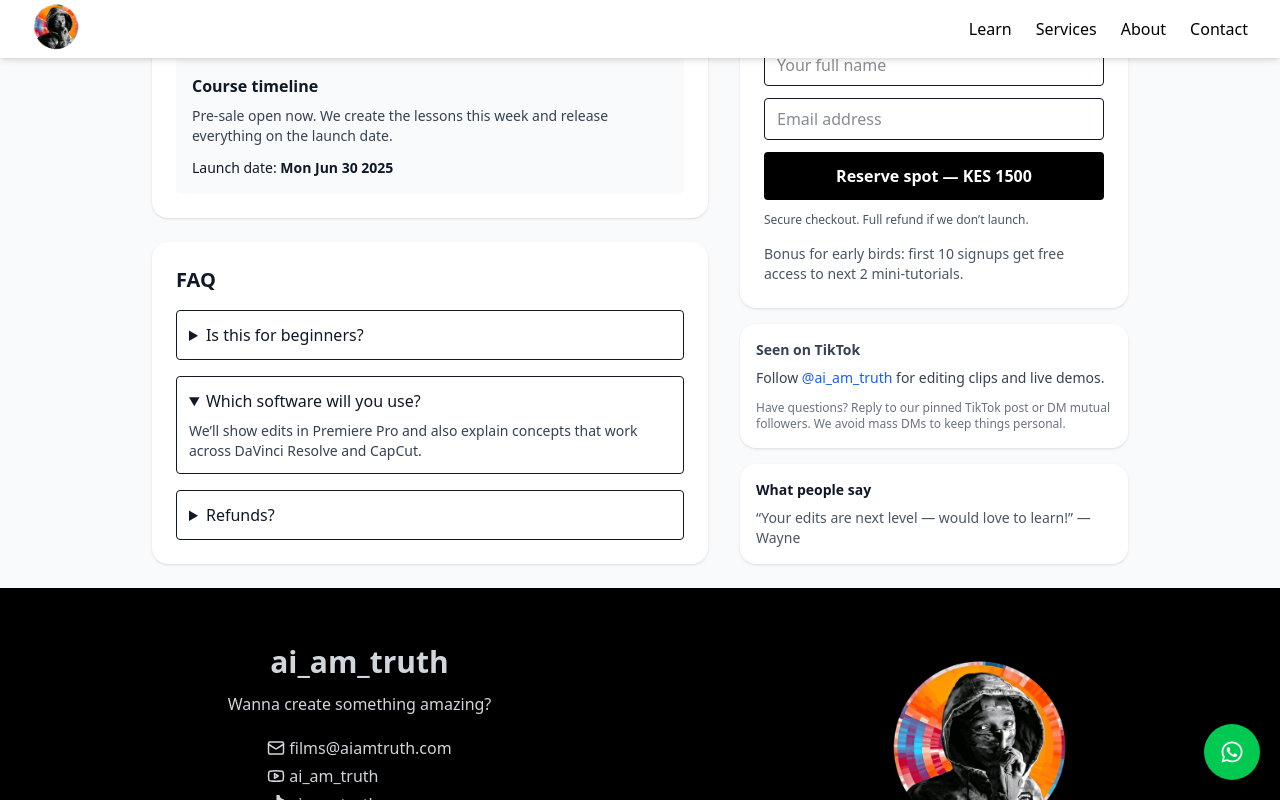
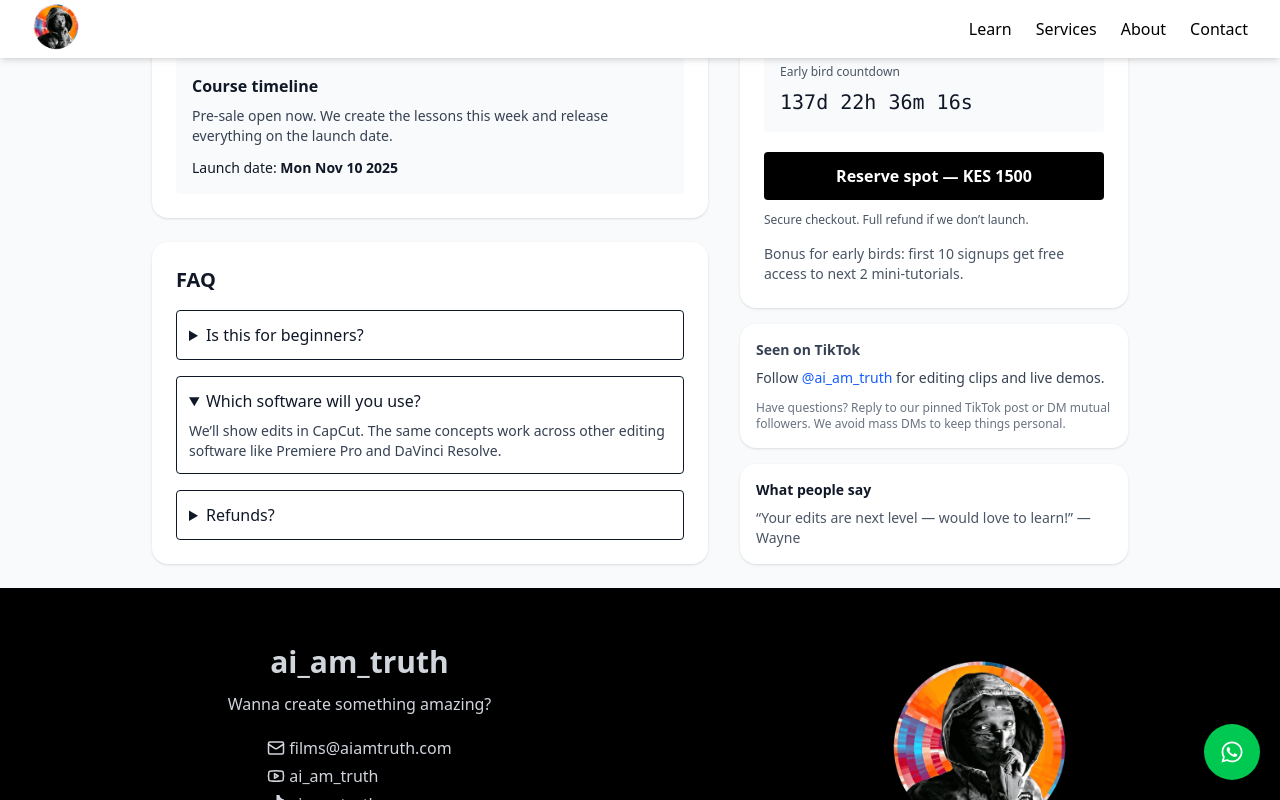
Before and after one commit to millan-amara/truth, a React (Vite) app: page /tutorials/1 in a window 1280 px wide. Both pictures are taken after a click on the heading "Which software will you use?". Shown: the part 1294-2094 px from the top of the page. Built offline with nearby package versions, Linux system fonts and the light colour scheme.

Commit message:
add payment link

```diff
--- a/src/components/Navbar.jsx
+++ b/src/components/Navbar.jsx
@@ -66,8 +66,8 @@ function Navbar() {
                 </button>
 
                 <div className="flex flex-col mx-auto p-6 mt-10 text-base">
+                    <Link to="/" onClick={() => setMenuOpen(false)} className="hover:underline py-2 mb-2">Home</Link>
                     <Link to="/learn" onClick={() => setMenuOpen(false)} className="hover:underline py-2 mb-2">Learn</Link>
-                    {/* <Link to="/packages" onClick={() => setMenuOpen(false)} className="hover:underline py-2 mb-2">Packages</Link> */}
                     <Link to="/services" onClick={() => setMenuOpen(false)} className="hover:underline py-2 mb-2">Services</Link>
                     <Link to="/about" onClick={() => setMenuOpen(false)} className="hover:underline py-2 mb-2">About</Link>
                     <Link to="/contact" onClick={() => setMenuOpen(false)} className="hover:underline py-2">Contact</Link>
--- a/src/pages/Tutorial.jsx
+++ b/src/pages/Tutorial.jsx
@@ -1,12 +1,9 @@
 import React, { useEffect, useState } from "react";
 import Navbar from "../components/Navbar";
-import VideoSample from '../assets/trl.mp4';
-import ReactPlayer from "react-player";
 
-// Landing page for a pre-sale video editing tutorial
-// - Tailwind CSS required in the project
-// - Framer Motion may be used if you want animations (not necessary)
-// Usage: import and render <LandingPage /> in your app
+
+const launchDate = new Date("2025-11-08T00:00:00"); // fixed launch date
+
 
 export default function Tutorial() {
   // ----- CONFIG -----
@@ -14,26 +11,15 @@ export default function Tutorial() {
   const tiktokHandle = "@ai_am_truth"; // replace
   const paymentLink = "https://payments.example.com/checkout"; // replace with your IntaSend / M-Pesa link
   const earlyBirdPrice = 1500; // KES
-  const regularPrice = 2000; // KES
+  const regularPrice = 2500; // KES
   const totalSeats = 100;
   const earlyBirdLimit = 50; // number of early bird spots
-
-  // Launch date: 7 days from now
-  const launchDate = new Date(Date.now() + 7 * 24 * 60 * 60 * 1000);
 
   // ----- UI state -----
   const [now, setNow] = useState(new Date());
   const [email, setEmail] = useState("");
   const [name, setName] = useState("");
-  const [signups, setSignups] = useState(() => {
-    // Persist a fake signups counter in localStorage so the demo is interactive
-    try {
-      const raw = localStorage.getItem("preSaleSignups");
-      return raw ? parseInt(raw, 10) : 0;
-    } catch (e) {
-      return 0;
-    }
-  });
+  const [signups, setSignups] = useState(2);
   const [isSubmitting, setIsSubmitting] = useState(false);
   const [error, setError] = useState("");
 
@@ -60,51 +46,6 @@ export default function Tutorial() {
   const seatsLeft = Math.max(0, totalSeats - signups);
   const currentPrice = signups < earlyBirdLimit ? earlyBirdPrice : regularPrice;
 
-  function validateEmail(e) {
-    return /\S+@\S+\.\S+/.test(e);
-  }
-
-  async function handleSignUp(e) {
-    e.preventDefault();
-    setError("");
-
-    if (!name.trim()) {
-      setError("Please enter your name.");
-      return;
-    }
-    if (!validateEmail(email)) {
-      setError("Please enter a valid email.");
-      return;
-    }
-    if (seatsLeft <= 0) {
-      setError("All seats are full for this batch. Please join our waitlist.");
-      return;
-    }
-
-    setIsSubmitting(true);
-
-    try {
-      // Simulate a quick backend call for analytics / seat reservation
-      await new Promise((r) => setTimeout(r, 700));
-
-      // Increment demo signup counter (persisted in localStorage). In a real setup
-      // this should call your backend which charges the user and records the signup.
-      setSignups((s) => s + 1);
-
-      // Redirect to payment provider with params (replace with your real payment link)
-      const redirectUrl = new URL(paymentLink);
-      redirectUrl.searchParams.set("name", name);
-      redirectUrl.searchParams.set("email", email);
-      redirectUrl.searchParams.set("amount", String(currentPrice));
-      redirectUrl.searchParams.set("product", "Video Editing Tutorial - PreSale");
-
-      window.location.href = redirectUrl.toString();
-    } catch (err) {
-      console.error(err);
-      setError("Something went wrong. Please try again.");
-      setIsSubmitting(false);
-    }
-  }
 
 
   return (
@@ -120,7 +61,7 @@ export default function Tutorial() {
         </div>
         <div className="text-right">
           <div className="text-sm">Early bird</div>
-          <div className="text-lg font-semibold">KES {earlyBirdPrice}</div>
+          <div className="text-lg font-semibold">KES {earlyBirdPrice} <span className="line-through text-gray-400 text-sm">2500</span></div>
         </div>
       </header>
 
@@ -192,7 +133,7 @@ export default function Tutorial() {
             <div className="mt-6 p-4 bg-gray-50 rounded">
               <h4 className="font-semibold">Course timeline</h4>
               <p className="text-sm text-gray-700 mt-2">Pre-sale open now. We create the lessons this week and release everything on the launch date.</p>
-              <div className="mt-3 text-sm">Launch date: <strong>{launchDate.toDateString()}</strong></div>
+              <div className="mt-3 text-sm">Launch date: <strong>Mon Nov 10 2025</strong></div>
             </div>
           </div>
 
@@ -207,7 +148,7 @@ export default function Tutorial() {
 
               <details className="p-3 border rounded">
                 <summary className="font-medium cursor-pointer">Which software will you use?</summary>
-                <p className="mt-2 text-sm text-gray-700">We’ll show edits in Premiere Pro and also explain concepts that work across DaVinci Resolve and CapCut.</p>
+                <p className="mt-2 text-sm text-gray-700">We’ll show edits in CapCut. The same concepts work across other editing software like Premiere Pro and DaVinci Resolve.</p>
               </details>
 
               <details className="p-3 border rounded">
@@ -243,29 +184,20 @@ export default function Tutorial() {
 
               {/* Countdown */}
               <div className="mt-5 p-4 bg-gray-50 rounded">
-                <div className="text-xs text-gray-600">Launch countdown</div>
+                <div className="text-xs text-gray-600">Early bird countdown</div>
                 <div className="mt-2 text-xl font-mono">{String(days).padStart(2, "0")}d {String(hours).padStart(2, "0")}h {String(minutes).padStart(2, "0")}m {String(seconds).padStart(2, "0")}s</div>
               </div>
 
               {/* Signup form */}
-              <form onSubmit={handleSignUp} className="mt-5 space-y-3">
-                <div>
-                  <label className="sr-only">Name</label>
-                  <input value={name} onChange={(e) => setName(e.target.value)} placeholder="Your full name" className="w-full border rounded px-3 py-2" />
-                </div>
-                <div>
-                  <label className="sr-only">Email</label>
-                  <input value={email} onChange={(e) => setEmail(e.target.value)} placeholder="Email address" className="w-full border rounded px-3 py-2" />
-                </div>
+              <div className="mt-5 space-y-3 w-full">
 
-                {error && <div className="text-sm text-red-600">{error}</div>}
 
-                <button disabled={isSubmitting || seatsLeft <= 0} type="submit" className="w-full py-3 rounded bg-black text-white font-semibold disabled:opacity-60">
-                  {isSubmitting ? "Reserving your spot..." : `Reserve spot — KES ${currentPrice}`}
-                </button>
+                <a href="https://paystack.shop/pay/9g6r51z2d5" target="_blank" rel="noopener noreferrer" className="block w-full py-3 text-center rounded bg-black text-white font-semibold">
+                  Reserve spot — KES {currentPrice}
+                </a>
 
                 <div className="text-xs text-gray-600">Secure checkout. Full refund if we don’t launch.</div>
-              </form>
+              </div>
 
               <div className="mt-4 text-sm text-gray-600">
                 <div>Bonus for early birds: first 10 signups get free access to next 2 mini-tutorials.</div>
```
